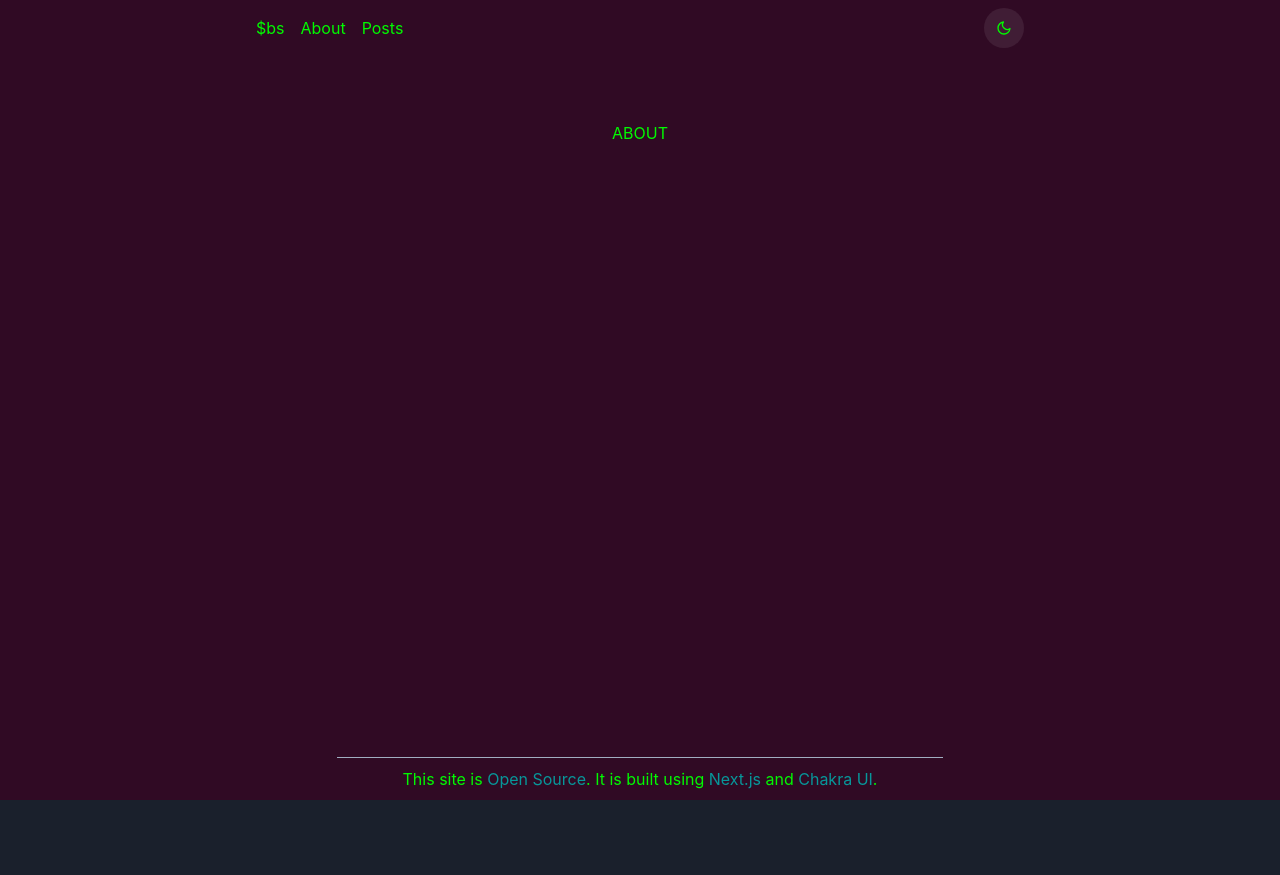
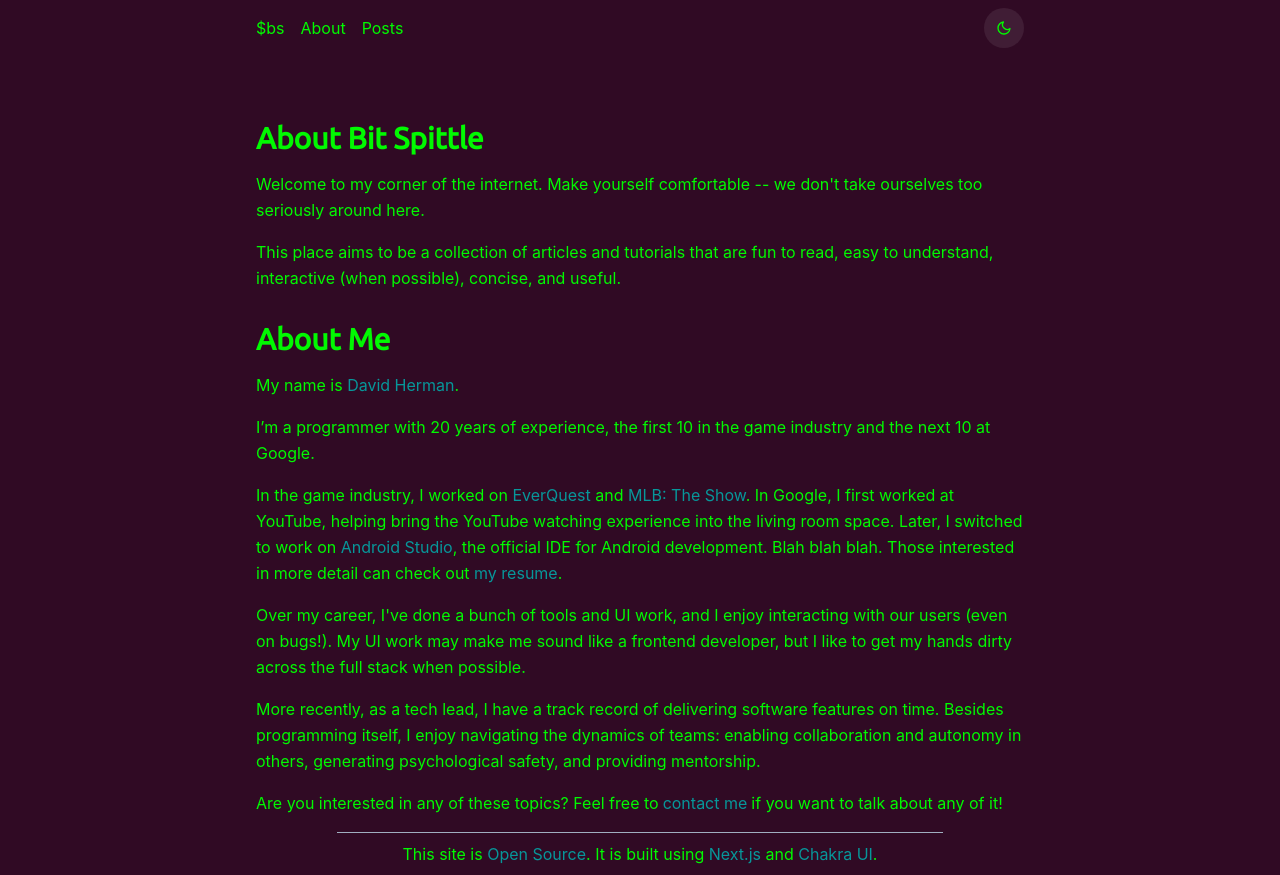
Before and after one commit to bitspittle/bitspittle.dev-deprecated, a Next.js app: page /about in a window 1280 px wide. Before the commit the page ends 800 px from the top, so only its background shows below. Built offline with nearby package versions, Linux system fonts and the light colour scheme.

Commit message:
Add about section
... including tweaks required to make it look good.

```diff
--- /dev/null
+++ b/components/elements/Br.tsx
@@ -0,0 +1,6 @@
+import React from 'react'
+import {Box, BoxProps} from "@chakra-ui/react";
+
+export const Br: React.FunctionComponent<BoxProps> = ({...props}) => {
+    return <Box lineHeight="100%" {...props}><br/></Box>
+}
--- a/components/elements/Headings.tsx
+++ b/components/elements/Headings.tsx
@@ -1,14 +1,23 @@
 import React from 'react'
 import {Heading, HeadingProps} from "@chakra-ui/react";
 
+const _Heading: React.FunctionComponent<HeadingProps> = ({...props}) => {
+    return <Heading
+        {...props}
+        _first={{marginTop: "0em"}}
+        marginTop="1em"
+        marginBottom="0.5em"
+    />
+}
+
 export const H1: React.FunctionComponent<HeadingProps> = ({...props}) => {
-    return <Heading as="h1" size="3xl" {...props} />
+    return <_Heading as="h1" size="3xl" {...props} />
 }
 
 export const H2: React.FunctionComponent<HeadingProps> = ({...props}) => {
-    return <Heading as="h2" size="xl" {...props} />
+    return <_Heading as="h2" size="xl" {...props} />
 }
 
 export const H3: React.FunctionComponent<HeadingProps> = ({...props}) => {
-    return <Heading as="h3" size="lg" {...props} />
+    return <_Heading as="h3" size="lg" {...props} />
 }
--- a/components/layouts/Layout.tsx
+++ b/components/layouts/Layout.tsx
@@ -55,9 +55,6 @@ const Layout: React.FunctionComponent<LayoutProps> =
                             as="main"
                             flexGrow={1}
                             padding="1rem 0"
-                            display="flex"
-                            flexDirection="column"
-                            alignItems="center"
                             {...props}
                         >
                             {children}
--- a/components/sections/NavHeader.tsx
+++ b/components/sections/NavHeader.tsx
@@ -7,7 +7,8 @@ export const NavHeader: React.FunctionComponent<StackProps> = ({...props}) => {
     return (
         <Flex
             as="header"
-            padding="0.5em 0em 3.5em 0em"
+            padding="0.5em 0em 0em 0em"
+            margin="0em 0em 3.5em 0em"
             {...props}
         >
             <HStack as="nav" spacing={4}>
--- a/pages/about.tsx
+++ b/pages/about.tsx
@@ -1,14 +1,60 @@
 import Layout from "../components/layouts/Layout";
+import {H3} from "../components/elements/Headings";
+import {HStack, Text} from "@chakra-ui/react"
+import {Br} from "../components/elements/Br";
+import {ThemedLink as Link} from "../components/elements/ThemedLink";
 
 export default function About() {
     return (
         <Layout
             title="About"
-            description="About this site and its author"
+            description="Information about this site and its author"
         >
-            <h1>
-                ABOUT
-            </h1>
+            <H3>About Bit Spittle</H3>
+
+            Welcome to my corner of the internet. Make yourself comfortable -- we don't take ourselves too seriously
+            around here.
+
+            <Br/>
+            This place aims to be a collection of articles and tutorials that are fun to read, easy to understand,
+            interactive (when possible), concise, and useful.
+
+            <H3>About Me</H3>
+
+            My name is <Link href="https://www.linkedin.com/in/hermandave/">David Herman</Link>.
+
+            <Br/>
+            I’m a programmer with 20 years of experience, the first 10 in the game industry and the next 10 at Google.
+
+            <Br/>
+            In the game industry, I worked on <Link href="https://en.wikipedia.org/wiki/EverQuest">EverQuest</Link>{" "}
+            and <Link href="https://en.wikipedia.org/wiki/MLB:_The_Show">MLB: The Show</Link>. In Google, I first worked
+            at YouTube, helping bring the YouTube watching experience into the living room space. Later, I switched to
+            work on{" "}<Link href="https://developer.android.com/studio">Android Studio</Link>, the official IDE for
+            Android development.
+
+            Blah blah blah. Those interested in more detail can check out{" "}<Link href="/resume.pdf">my resume</Link>.
+
+            <Br/>
+            Over my career, I've done a bunch of tools and UI work, and I enjoy interacting with our users (even on
+            bugs!). My UI work may make me sound like a frontend developer, but I like to get my hands dirty across the
+            full stack when possible.
+
+            <Br/>
+            More recently, as a tech lead, I have a track record of delivering software features on time. Besides
+            programming itself, I enjoy navigating the dynamics of teams: enabling collaboration and autonomy in others,
+            generating psychological safety, and providing mentorship.
+
+            <Br/>
+            <HStack spacing={1}>
+                {/* TODO: Why do I have to use hstack here to avoid newlines */}
+                <Text>Are you interested in any of these topics? Feel free to</Text>
+                <Link href="mailto:bitspittle@gmail.com?subject=Hello from a Bitspittle.dev reader">
+                    contact me
+                </Link>
+                <Text>if you want to talk about any of it!</Text>
+            </HStack>
+
         </Layout>
     )
 }
--- a/pages/index.tsx
+++ b/pages/index.tsx
@@ -104,6 +104,9 @@ export default function Home() {
     return (
         <Layout
             description="A developer blog with tutorials and experiences from the industry"
+            display="flex"
+            flexDirection="column"
+            alignItems="center"
             textAlign="center"
         >
             <H1>
@@ -114,7 +117,7 @@ export default function Home() {
                 Developer tutorials, blog posts, and other garbage
             </H3>
             <Spacer />
-            <Canvas width={400} height={400} minDeltaMs={ONE_FRAME_MS_60_FPS} render={render}/>
+            <Canvas width={400} height={400} minDeltaMs={ONE_FRAME_MS_60_FPS * 5} render={render}/>
             <Spacer />
         </Layout>
     )
--- a/theme/colors.ts
+++ b/theme/colors.ts
@@ -1,4 +1,4 @@
-import {theme} from "@chakra-ui/react";
+import {theme, useColorMode} from "@chakra-ui/react";
 import {ColorMode} from "@chakra-ui/color-mode/dist/types/color-mode.utils";
 import {transparentize} from "@chakra-ui/theme-tools/dist/types/color";
 
@@ -41,6 +41,11 @@ const brandColorSection: BrandColorSection = {
 // Cast to any so the object can be dynamically added into the parent theme
 const colors: any = brandColorSection
 
+export function useBrandColors(): BrandColors {
+    const { colorMode } = useColorMode()
+    return getBrandColors(colorMode)
+}
+
 export function getBrandColors(colorMode: ColorMode): BrandColors {
     return colorMode==="light" ? colors.brand.light : colors.brand.dark
 }
--- a/theme/styles.ts
+++ b/theme/styles.ts
@@ -1,5 +1,5 @@
 import {mode} from "@chakra-ui/theme-tools"
-import colors, {getBrandColors} from "./colors";
+import colors from "./colors";
 import {Dict} from "@chakra-ui/utils";
 
 const styles = {
@@ -9,12 +9,14 @@ const styles = {
             margin: "0",
             fontFamily: "-apple-system, BlinkMacSystemFont, Segoe UI, Roboto, Oxygen, Ubuntu, Cantarell, Fira Sans, Droid Sans, Helvetica Neue, sans-serif",
             fontSize: "md",
-            color: mode(colors.brand.light.bg, colors.brand.dark.bg)(props),
             lineHeight: "tall",
         },
         a: {
-            color: mode(colors.brand.light.link, colors.brand.dark.link),
+            color: mode(colors.brand.light.link, colors.brand.dark.link)(props),
             textDecoration: "none",
+        },
+        br: {
+            lineHeight: "1050%",
         },
         "*": {
             boxSizing: "border-box"
```
Also changed, not shown: 1 other file (tests, documents, lock files or other folders).
